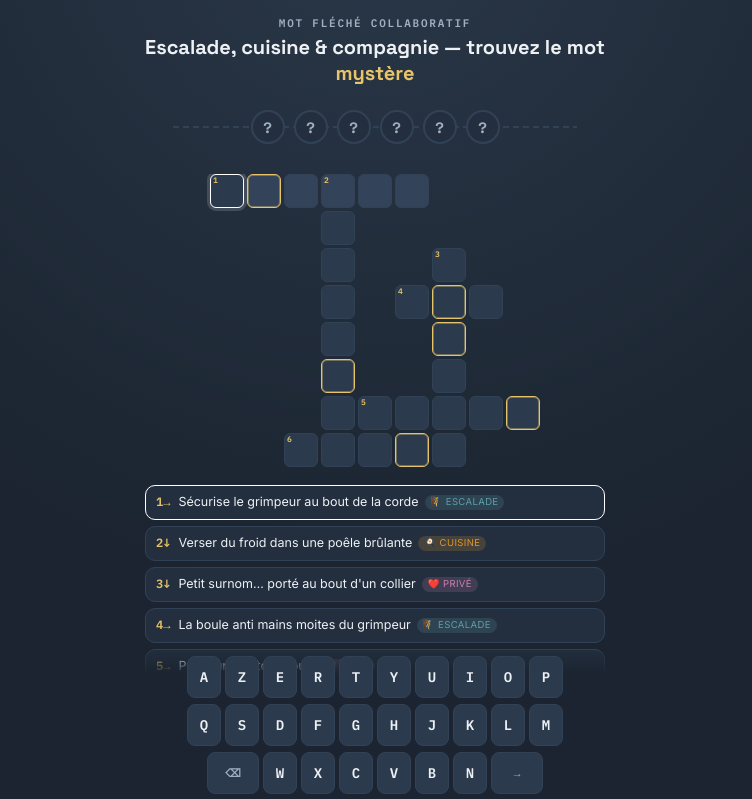
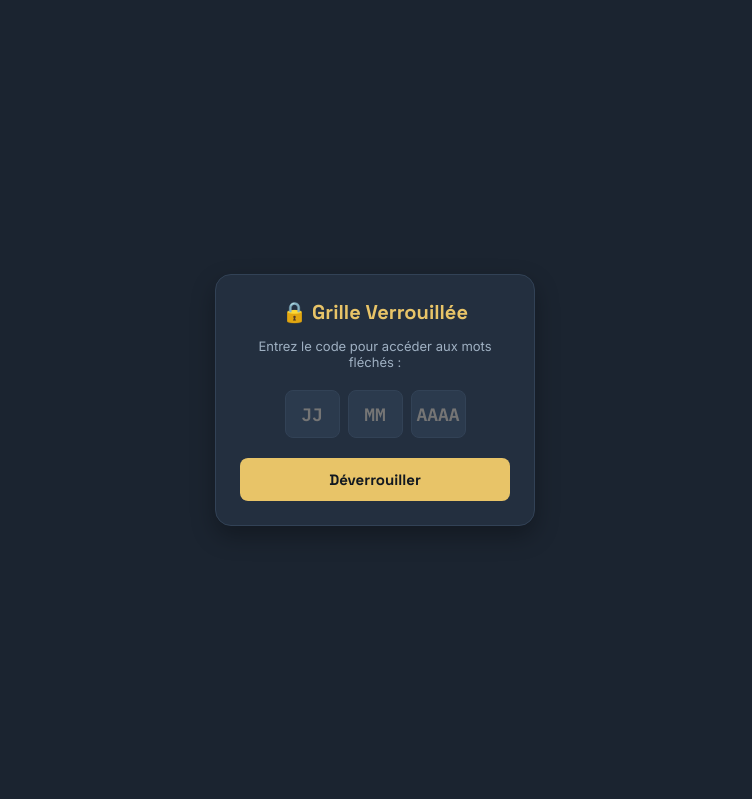
Before and after one commit to Suiko360/Poppy-fleche, a plain HTML site: page index.html in a window 1280 px wide. Shown: the top 799 px of the page, without its empty margins (265-1017 px from the left). Drawn offline with Linux system fonts and the light colour scheme; no server answers.

Commit message:
Update index.html

```diff
--- a/index.html
+++ b/index.html
@@ -3,7 +3,7 @@
 <head>
 <meta charset="UTF-8">
 <meta name="viewport" content="width=device-width, initial-scale=1, maximum-scale=1, user-scalable=no">
-<title>Mot fléché — Le mot mystère</title>
+<title>Mots Fléchés</title>
 <link rel="preconnect" href="https://fonts.googleapis.com">
 <link href="https://fonts.googleapis.com/css2?family=Space+Grotesk:wght@500;700&family=Inter:wght@400;500;600&family=IBM+Plex+Mono:wght@600&display=swap" rel="stylesheet">
 <style>
@@ -13,131 +13,132 @@
     --card-2:#2b3a4d;
     --ink:#eef1f4;
     --ink-dim:#9fb0c2;
-    --escalade:#5f9ea8;
-    --cuisine:#e0972c;
-    --prive:#c97fb0;
     --gold:#e8c468;
     --green:#4caf7d;
     --line:#324256;
+    --clue-bg:#2d3a4b;
   }
   *{box-sizing:border-box;-webkit-tap-highlight-color:transparent;}
-  html,body{margin:0;padding:0;}
-  body{
-    background:radial-gradient(circle at 50% -10%, #2a3849 0%, var(--bg) 55%);
-    color:var(--ink);
-    font-family:'Inter',sans-serif;
-    min-height:100vh;
-    display:flex;flex-direction:column;align-items:center;
-    padding:16px 10px calc(env(safe-area-inset-bottom,0) + 10px);
+  html,body{margin:0;padding:0;background:var(--bg);color:var(--ink);font-family:'Inter',sans-serif;min-height:100vh;}
+
+  /* Lock Screen */
+  #lock-screen {
+    position:fixed;inset:0;background:var(--bg);z-index:9999;
+    display:flex;flex-direction:column;align-items:center;justify-content:center;padding:20px;
   }
-  .wrap{width:100%;max-width:460px;}
+  .lock-box {
+    background:var(--card);border:1px solid var(--line);border-radius:16px;
+    padding:24px;text-align:center;width:100%;max-width:320px;box-shadow:0 10px 25px rgba(0,0,0,0.3);
+  }
+  .lock-box h2{font-family:'Space Grotesk',sans-serif;margin:0 0 10px;font-size:20px;color:var(--gold);}
+  .lock-box p{font-size:13px;color:var(--ink-dim);margin-bottom:20px;}
+  .code-inputs{display:flex;justify-content:center;gap:8px;margin-bottom:20px;}
+  .code-inputs input{
+    width:55px;height:48px;background:var(--card-2);border:1px solid var(--line);
+    border-radius:8px;color:#fff;text-align:center;font-family:'IBM Plex Mono',monospace;
+    font-size:18px;font-weight:700;
+  }
+  .lock-btn{
+    width:100%;background:var(--gold);color:#121820;border:none;padding:12px;
+    border-radius:8px;font-family:'Space Grotesk',sans-serif;font-weight:700;font-size:15px;cursor:pointer;
+  }
+  .lock-error{color:#e0645f;font-size:12px;margin-top:10px;display:none;}
 
-  header{text-align:center;margin-bottom:10px;}
-  header .eyebrow{font-family:'IBM Plex Mono',monospace;font-size:11px;letter-spacing:.16em;color:var(--ink-dim);text-transform:uppercase;}
-  header h1{font-family:'Space Grotesk',sans-serif;font-size:20px;margin:4px 0 0;font-weight:700;}
-  header h1 span{color:var(--gold);}
+  /* Floating Progress Bar */
+  .top-bar {
+    position:sticky;top:0;left:0;right:0;z-index:100;
+    background:rgba(27,36,48,0.95);backdrop-filter:blur(8px);
+    border-bottom:1px solid var(--line);padding:10px 16px;display:none;
+  }
+  .progress-info{display:flex;justify-content:space-between;font-size:12px;font-family:'IBM Plex Mono',monospace;margin-bottom:6px;}
+  .progress-bg{width:100%;height:8px;background:var(--card-2);border-radius:4px;overflow:hidden;}
+  .progress-fill{height:100%;width:0%;background:linear-gradient(90deg, var(--gold), var(--green));transition:width 0.3s ease;}
 
-  .mystery{position:relative;display:flex;justify-content:center;gap:9px;padding:14px 8px;margin:10px 0 16px;}
-  .mystery::before{content:"";position:absolute;top:50%;left:6%;right:6%;height:2px;
-    background:repeating-linear-gradient(90deg,var(--line) 0 6px,transparent 6px 10px);transform:translateY(-1px);z-index:0;}
-  .ring{position:relative;z-index:1;width:34px;height:34px;border-radius:50%;border:2px solid var(--line);
-    background:var(--card);display:flex;align-items:center;justify-content:center;
-    font-family:'Space Grotesk',sans-serif;font-weight:700;font-size:15px;color:var(--ink-dim);transition:.25s;}
-  .ring.found{border-color:var(--gold);background:linear-gradient(160deg,#3a3120,#2b2618);color:var(--gold);
-    box-shadow:0 0 0 3px rgba(232,196,104,.15);}
+  /* Main Container */
+  .wrap{width:100%;max-width:500px;margin:0 auto;padding:16px 8px 120px;display:flex;flex-direction:column;align-items:center;}
+  header{text-align:center;margin-bottom:16px;}
+  header h1{font-family:'Space Grotesk',sans-serif;font-size:20px;margin:0;font-weight:700;}
 
-  /* ---- Grille de mots croisés ---- */
-  .grid-scroll{width:100%;overflow-x:auto;padding-bottom:4px;}
-  #grid{
-    display:grid;
-    gap:3px;
-    margin:0 auto;
-    width:max-content;
+  /* Grid Layout */
+  .grid-scroll{width:100%;overflow-x:auto;padding:10px 0;}
+  #grid{display:grid;gap:2px;margin:0 auto;width:max-content;}
+
+  .cell{
+    width:38px;height:38px;border-radius:4px;display:flex;align-items:center;
+    justify-content:center;font-family:'Space Grotesk',sans-serif;font-weight:700;font-size:15px;
+    position:relative;user-select:none;
   }
-  .cell{
-    width:34px;height:34px;
-    border-radius:6px;
-    display:flex;align-items:center;justify-content:center;
-    font-family:'Space Grotesk',sans-serif;font-weight:700;font-size:16px;
-    position:relative;
+  .cell.letter{background:var(--card-2);border:1.5px solid var(--line);color:var(--ink);cursor:pointer;}
+  .cell.blocked{background:transparent;}
+  .cell.clue-cell{
+    background:var(--clue-bg);border:1px solid var(--line);
+    font-size:8px;line-height:1.05;text-align:center;padding:2px;
+    color:var(--gold);font-weight:600;display:flex;flex-direction:column;
+    align-items:center;justify-content:center;word-break:break-word;
   }
-  .cell.letter{
-    background:var(--card-2);
-    border:1.5px solid var(--line);
-    color:var(--ink);
-    cursor:pointer;
-  }
-  .cell.blocked{background:transparent;}
-  .cell.target{border-color:var(--gold);box-shadow:inset 0 0 0 1px rgba(232,196,104,.4);}
-  .cell.active{border-color:#fff;box-shadow:0 0 0 3px rgba(255,255,255,.15);}
+  .clue-arrow{font-size:10px;color:var(--ink);margin-top:1px;}
+  .cell.active{border-color:#fff!important;box-shadow:0 0 0 2px rgba(255,255,255,0.4);}
   .cell.wordlit:not(.active){background:#33445a;}
-  .cell.correct{border-color:var(--green)!important;background:rgba(76,175,125,.18)!important;}
-  .num{
-    position:absolute;top:1px;left:2px;
-    font-family:'IBM Plex Mono',monospace;
-    font-size:8px;font-weight:600;color:var(--gold);
-    line-height:1;
-  }
+  .cell.correct{border-color:var(--green)!important;background:rgba(76,175,125,0.25)!important;}
 
-  /* ---- Légende des définitions ---- */
-  .legend{margin-top:14px;display:flex;flex-direction:column;gap:6px;}
-  .legend-item{
-    background:var(--card);border:1px solid var(--line);border-radius:10px;
-    padding:8px 10px;font-size:12.5px;line-height:1.35;display:flex;gap:8px;align-items:flex-start;
-    cursor:pointer;
-  }
-  .legend-item.sel{border-color:#fff;}
-  .legend-item b{font-family:'IBM Plex Mono',monospace;color:var(--gold);flex-shrink:0;font-size:12px;}
-  .legend-item .tag{
-    display:inline-block;font-size:9.5px;text-transform:uppercase;letter-spacing:.04em;
-    padding:1px 6px;border-radius:20px;margin-left:6px;vertical-align:middle;
-  }
-  .tag.escalade{background:rgba(95,158,168,.18);color:var(--escalade);}
-  .tag.cuisine{background:rgba(224,151,44,.18);color:var(--cuisine);}
-  .tag.prive{background:rgba(201,127,176,.18);color:var(--prive);}
+  #win{display:none;text-align:center;background:var(--card);border:1px solid var(--gold);border-radius:12px;padding:16px;margin:16px 0;width:100%;}
+  #win h2{font-family:'Space Grotesk',sans-serif;color:var(--gold);margin:0 0 4px;font-size:18px;}
 
-  .status-line{text-align:center;font-family:'IBM Plex Mono',monospace;font-size:12px;color:var(--ink-dim);margin:12px 0 4px;min-height:16px;}
+  .reset{display:block;margin:12px auto;background:none;border:1px solid var(--line);color:var(--ink-dim);
+    font-family:'IBM Plex Mono',monospace;font-size:11px;padding:6px 12px;border-radius:16px;cursor:pointer;}
 
-  #win{display:none;text-align:center;background:linear-gradient(160deg,#2b2618,#1e2530);
-    border:1px solid var(--gold);border-radius:14px;padding:16px;margin:6px 0 14px;}
-  #win h2{font-family:'Space Grotesk',sans-serif;color:var(--gold);margin:0 0 4px;font-size:20px;}
-  #win p{margin:0;color:var(--ink-dim);font-size:13px;}
+  /* Keyboard */
+  #keyboard{position:fixed;bottom:0;left:0;right:0;z-index:90;background:var(--bg);border-top:1px solid var(--line);padding:8px 4px calc(env(safe-area-inset-bottom,4px) + 4px);}
+  .kb-row{display:flex;justify-content:center;gap:3px;margin-bottom:4px;}
+  .key{flex:1;max-width:36px;height:42px;background:var(--card-2);border:1px solid var(--line);border-radius:6px;
+    color:var(--ink);font-family:'IBM Plex Mono',monospace;font-weight:600;font-size:13px;
+    display:flex;align-items:center;justify-content:center;cursor:pointer;}
+  .key:active{background:var(--card);}
+  .key.wide{max-width:50px;font-size:11px;color:var(--ink-dim);}
 
-  .reset{display:block;margin:10px auto 12px;background:none;border:1px solid var(--line);color:var(--ink-dim);
-    font-family:'IBM Plex Mono',monospace;font-size:11px;letter-spacing:.05em;padding:7px 14px;border-radius:20px;cursor:pointer;}
-
-  #keyboard{position:sticky;bottom:0;width:100%;max-width:460px;
-    background:linear-gradient(180deg, rgba(27,36,48,0) 0%, var(--bg) 18%);padding-top:8px;margin-top:auto;}
-  .kb-row{display:flex;justify-content:center;gap:4px;margin-bottom:6px;}
-  .key{flex:1;max-width:34px;height:42px;background:var(--card-2);border:1px solid var(--line);border-radius:8px;
-    color:var(--ink);font-family:'IBM Plex Mono',monospace;font-weight:600;font-size:14px;
-    display:flex;align-items:center;justify-content:center;cursor:pointer;user-select:none;}
-  .key:active{background:var(--card);}
-  .key.wide{max-width:52px;font-size:11px;color:var(--ink-dim);}
-
-  .conn{text-align:center;font-family:'IBM Plex Mono',monospace;font-size:10px;color:var(--ink-dim);opacity:.7;margin-bottom:6px;}
+  .conn{text-align:center;font-family:'IBM Plex Mono',monospace;font-size:10px;color:var(--ink-dim);margin-top:6px;}
   .conn.on::before{content:"● ";color:var(--green);}
   .conn.off::before{content:"● ";color:#e0645f;}
 </style>
 </head>
 <body>
+
+<!-- ÉCRAN DE DÉVERROUILLAGE -->
+<div id="lock-screen">
+  <div class="lock-box">
+    <h2>🔒 Grille Verrouillée</h2>
+    <p>Entrez le code pour accéder aux mots fléchés :</p>
+    <div class="code-inputs">
+      <input type="text" id="code-day" maxlength="2" placeholder="JJ" inputmode="numeric">
+      <input type="text" id="code-month" maxlength="2" placeholder="MM" inputmode="numeric">
+      <input type="text" id="code-year" maxlength="4" placeholder="AAAA" inputmode="numeric">
+    </div>
+    <button class="lock-btn" id="unlock-btn">Déverrouiller</button>
+    <div class="lock-error" id="lock-error">Code incorrect</div>
+  </div>
+</div>
+
+<!-- BARRE DE PROGRESSION FLOTTANTE -->
+<div class="top-bar" id="top-bar">
+  <div class="progress-info">
+    <span>PROGRESSION</span>
+    <span id="progress-text">0 / 25 mots</span>
+  </div>
+  <div class="progress-bg">
+    <div class="progress-fill" id="progress-fill"></div>
+  </div>
+</div>
+
 <div class="wrap">
   <header>
-    <div class="eyebrow">Mot fléché collaboratif</div>
-    <h1>Escalade, cuisine & compagnie — trouvez le mot <span>mystère</span></h1>
+    <h1>Mots Fléchés</h1>
   </header>
-
-  <div class="mystery" id="mystery"></div>
 
   <div class="grid-scroll"><div id="grid"></div></div>
 
-  <div class="legend" id="legend"></div>
-
-  <div class="status-line" id="statusLine"></div>
-
   <div id="win">
-    <h2>🏝️ Le mot mystère : ACORES</h2>
-    <p>Bravo, la grille est complète !</p>
+    <h2>🎉 Félicitations !</h2>
+    <p>Vous avez terminé toute la grille !</p>
   </div>
 
   <button class="reset" id="resetBtn">↺ Réinitialiser la grille</button>
@@ -146,13 +147,11 @@
 
 <div id="keyboard"></div>
 
-<!-- Firebase (compat SDK, pas de build nécessaire) -->
+<!-- Firebase -->
 <script src="https://www.gstatic.com/firebasejs/10.12.2/firebase-app-compat.js"></script>
 <script src="https://www.gstatic.com/firebasejs/10.12.2/firebase-database-compat.js"></script>
 <script>
-/* ============================================================
-   1) CONFIGURATION FIREBASE
-   ============================================================ */
+/* CONFIGURATION FIREBASE */
 const firebaseConfig = {
   apiKey: "AIzaSyB9ReBM7oG2VBIgiVapSdKELzeL6VpiVCg",
   authDomain: "poppy-fleche.firebaseapp.com",
@@ -164,71 +163,101 @@ const firebaseConfig = {
 };
 firebase.initializeApp(firebaseConfig);
 const db = firebase.database();
-const cellsRef = db.ref('motfleche/cellules'); // clé = "col_row" -> lettre
+const cellsRef = db.ref('motfleche/cellules');
 
-/* ============================================================
-   2) LES MOTS DE LA GRILLE
-   start:[col,row], dir: 'H' ou 'V', targetIndex = lettre servant au mot mystère
-   ============================================================ */
+/* CADENAS / DÉVERROUILLAGE */
+const unlockBtn = document.getElementById('unlock-btn');
+const lockScreen = document.getElementById('lock-screen');
+const topBar = document.getElementById('top-bar');
+const lockError = document.getElementById('lock-error');
+
+unlockBtn.addEventListener('click', () => {
+  const d = document.getElementById('code-day').value.padStart(2, '0');
+  const m = document.getElementById('code-month').value.padStart(2, '0');
+  const y = document.getElementById('code-year').value;
+
+  if(d === '03' && m === '08' && y === '1996'){
+    lockScreen.style.display = 'none';
+    topBar.style.display = 'block';
+  } else {
+    lockError.style.display = 'block';
+  }
+});
+
+/* STRUCTURE DES MOTS (Compactée & Croisée) */
 const words = [
-  { num:1, dir:'H', start:[0,0], answer:'BAUDAR',   clue:"Sécurise le grimpeur au bout de la corde", cat:'escalade', targetIndex:1 },
-  { num:2, dir:'V', start:[3,0], answer:'DEGLACER',  clue:"Verser du froid dans une poêle brûlante",  cat:'cuisine',  targetIndex:5 },
-  { num:3, dir:'V', start:[6,2], answer:'TORTUE',    clue:"Petit surnom… porté au bout d'un collier", cat:'prive',    targetIndex:2 },
-  { num:4, dir:'H', start:[5,3], answer:'POF',       clue:"La boule anti mains moites du grimpeur",   cat:'escalade', targetIndex:1 },
-  { num:5, dir:'H', start:[4,6], answer:'LOUTE',     clue:"Petit surnom tout doux",                   cat:'prive',    targetIndex:4 },
-  { num:6, dir:'H', start:[2,7], answer:'PRISE',     clue:"Ce qu'on agrippe sur le mur d'escalade",   cat:'escalade', targetIndex:3 },
+  { id:0, clue:"Rabbit", arrow:"→", cluePos:[0,0], start:[1,0], dir:'H', answer:'BUNNY' },
+  { id:1, clue:"Main moite", arrow:"↓", cluePos:[2,0], start:[2,1], dir:'V', answer:'POF' },
+  { id:2, clue:"Froid / Poêle", arrow:"↓", cluePos:[4,0], start:[4,1], dir:'V', answer:'DEGLACER' },
+  { id:3, clue:"Sécurise grimpeur", arrow:"→", cluePos:[3,3], start:[4,3], dir:'H', answer:'BAUDAR' },
+  { id:4, clue:"Collier", arrow:"→", cluePos:[0,2], start:[1,2], dir:'H', answer:'TORTUE' },
+  { id:5, clue:"Maxou", arrow:"↓", cluePos:[1,1], start:[1,2], dir:'V', answer:'BIDOU' }, // B croisé avec BAUDAR
+  { id:6, clue:"Baby", arrow:"→", cluePos:[0,5], start:[1,5], dir:'H', answer:'LOUTE' },
+  { id:7, clue:"Tonton", arrow:"↓", cluePos:[3,5], start:[3,6], dir:'V', answer:'NARVALO' },
+  { id:8, clue:"Amateur Sky", arrow:"→", cluePos:[2,7], start:[3,7], dir:'H', answer:'NARVALO' }, // Croise le N
+  { id:9, clue:"Titi", arrow:"→", cluePos:[0,8], start:[1,8], dir:'H', answer:'THIBAULT' },
+  { id:10, clue:"Bière Gwen", arrow:"↓", cluePos:[5,7], start:[5,8], dir:'V', answer:'JADE' },
+  { id:11, clue:"Chanteur 80'", arrow:"→", cluePos:[0,10], start:[1,10], dir:'H', answer:'GOLDMAN' },
+  { id:12, clue:"Pain montagne", arrow:"↓", cluePos:[2,9], start:[2,10], dir:'V', answer:'PAILLASSE' },
+  { id:13, clue:"Prénom ici", arrow:"→", cluePos:[1,12], start:[2,12], dir:'H', answer:'DAVID' },
+  { id:14, clue:"Pompe", arrow:"↓", cluePos:[6,11], start:[6,12], dir:'V', answer:'INSULINE' },
+  { id:15, clue:"Perdrix", arrow:"→", cluePos:[1,14], start:[2,14], dir:'H', answer:'GIBIER' },
+  { id:16, clue:"Canard", arrow:"↓", cluePos:[4,13], start:[4,14], dir:'V', answer:'SARCELLE' },
+  { id:17, clue:"100 km", arrow:"→", cluePos:[0,16], start:[1,16], dir:'H', answer:'MILLAU' },
+  { id:18, clue:"Fan cheval", arrow:"↓", cluePos:[2,15], start:[2,16], dir:'V', answer:'MATTEO' },
+  { id:19, clue:"Joe le taxi", arrow:"→", cluePos:[0,18], start:[1,18], dir:'H', answer:'VIDOU' },
+  { id:20, clue:"BV bourse", arrow:"↓", cluePos:[3,17], start:[3,18], dir:'V', answer:'BUREAU' },
+  { id:21, clue:"Rameur TV", arrow:"→", cluePos:[0,20], start:[1,20], dir:'H', answer:'RAMEUR' },
+  { id:22, clue:"Minecraft", arrow:"↓", cluePos:[5,19], start:[5,20], dir:'V', answer:'ENCHANTEMENT' },
+  { id:23, clue:"Spike", arrow:"→", cluePos:[2,22], start:[3,22], dir:'H', answer:'BALL' },
+  { id:24, clue:"Monter en", arrow:"→", cluePos:[0,24], start:[1,24], dir:'H', answer:'TETE' }
 ];
-// ordre de lecture du mot mystère A-C-O-R-E-S = index des mots dans le tableau ci-dessus
-const mysteryOrder = [0,1,3,2,4,5];
 
 function wordCells(w){
   const [c,r] = w.start;
   return w.answer.split('').map((_,i) => w.dir === 'H' ? [c+i, r] : [c, r+i]);
 }
 
-/* ============================================================
-   3) CONSTRUCTION DE LA CARTE DE CASES
-   ============================================================ */
-const cellMap = new Map(); // "col_row" -> { entries:[{wordIdx,letterIdx}], startWord, target }
+/* CARTE DE LA GRILLE */
+const cellMap = new Map();
+const clueMap = new Map();
 let maxCol = 0, maxRow = 0;
 
 words.forEach((w, wi) => {
+  const [cc, cr] = w.cluePos;
+  maxCol = Math.max(maxCol, cc); maxRow = Math.max(maxRow, cr);
+  clueMap.set(`${cc}_${cr}`, w);
+
   const cells = wordCells(w);
   cells.forEach(([c,r], li) => {
     maxCol = Math.max(maxCol, c); maxRow = Math.max(maxRow, r);
     const key = `${c}_${r}`;
-    if (!cellMap.has(key)) cellMap.set(key, { entries: [] });
-    const entry = cellMap.get(key);
-    entry.entries.push({ wordIdx: wi, letterIdx: li });
-    if (li === 0) entry.startWord = wi;
-    if (li === w.targetIndex) entry.target = wi;
+    if (!cellMap.has(key)) cellMap.set(key, []);
+    cellMap.get(key).push({ wordIdx: wi, letterIdx: li });
   });
 });
 
-/* ============================================================
-   4) RENDU DE LA GRILLE
-   ============================================================ */
+/* RENDU DE LA GRILLE */
 const gridEl = document.getElementById('grid');
-gridEl.style.gridTemplateColumns = `repeat(${maxCol+1}, 34px)`;
-gridEl.style.gridTemplateRows = `repeat(${maxRow+1}, 34px)`;
+gridEl.style.gridTemplateColumns = `repeat(${maxCol+1}, 38px)`;
+gridEl.style.gridTemplateRows = `repeat(${maxRow+1}, 38px)`;
 
 for (let r=0; r<=maxRow; r++){
   for (let c=0; c<=maxCol; c++){
     const key = `${c}_${r}`;
     const info = cellMap.get(key);
+    const clue = clueMap.get(key);
+
     const div = document.createElement('div');
     div.style.gridColumn = c+1;
     div.style.gridRow = r+1;
-    if (info){
-      div.className = 'cell letter' + (info.target !== undefined ? ' target' : '');
+
+    if (clue) {
+      div.className = 'cell clue-cell';
+      div.innerHTML = `<span>${clue.clue}</span><span class="clue-arrow">${clue.arrow}</span>`;
+    } else if (info) {
+      div.className = 'cell letter';
       div.id = `cell-${key}`;
-      div.dataset.key = key;
-      if (info.startWord !== undefined){
-        const badge = document.createElement('span');
-        badge.className = 'num';
-        badge.textContent = words[info.startWord].num;
-        div.appendChild(badge);
-      }
       div.addEventListener('click', () => onCellClick(key));
     } else {
       div.className = 'cell blocked';
@@ -237,27 +266,7 @@ for (let r=0; r<=maxRow; r++){
   }
 }
 
-/* Mot mystère (anneaux) */
-const mysteryEl = document.getElementById('mystery');
-mysteryOrder.forEach(wi => {
-  mysteryEl.insertAdjacentHTML('beforeend', `<div class="ring" id="ring-${wi}">?</div>`);
-});
-
-/* Légende des définitions */
-const legendEl = document.getElementById('legend');
-const catLabel = { escalade:'🧗 Escalade', cuisine:'🍳 Cuisine', prive:'❤️ Privé' };
-words.forEach((w, wi) => {
-  const div = document.createElement('div');
-  div.className = 'legend-item';
-  div.id = `legend-${wi}`;
-  div.innerHTML = `<b>${w.num}${w.dir === 'H' ? '→' : '↓'}</b><span>${w.clue}<span class="tag ${w.cat}">${catLabel[w.cat]}</span></span>`;
-  div.addEventListener('click', () => selectWord(wi, 0));
-  legendEl.appendChild(div);
-});
-
-/* ============================================================
-   5) NAVIGATION / SÉLECTION
-   ============================================================ */
+/* SELECTION / NAVIGATION */
 let currentWord = 0;
 let currentPos = 0;
 
@@ -265,32 +274,29 @@ function selectWord(wi, pos){
   currentWord = wi; currentPos = pos;
   document.querySelectorAll('.cell.wordlit').forEach(c => c.classList.remove('wordlit'));
   document.querySelectorAll('.cell.active').forEach(c => c.classList.remove('active'));
-  document.querySelectorAll('.legend-item.sel').forEach(c => c.classList.remove('sel'));
+
   const cells = wordCells(words[wi]);
   cells.forEach(([c,r]) => document.getElementById(`cell-${c}_${r}`)?.classList.add('wordlit'));
   const [c,r] = cells[pos];
   document.getElementById(`cell-${c}_${r}`)?.classList.add('active');
-  document.getElementById(`legend-${wi}`)?.classList.add('sel');
 }
 
 function onCellClick(key){
-  const info = cellMap.get(key);
-  const candidates = [...new Set(info.entries.map(e => e.wordIdx))];
-  let wi;
-  if (candidates.includes(currentWord)) {
-    wi = candidates.length > 1 ? candidates.find(w => w !== currentWord) : currentWord;
-  } else {
-    wi = candidates[0];
-  }
-  const entry = info.entries.find(e => e.wordIdx === wi);
+  const entries = cellMap.get(key);
+  if(!entries) return;
+
+  const candidates = [...new Set(entries.map(e => e.wordIdx))];
+  let wi = candidates.includes(currentWord) && candidates.length > 1
+    ? candidates.find(w => w !== currentWord)
+    : candidates[0];
+
+  const entry = entries.find(e => e.wordIdx === wi);
   selectWord(wi, entry.letterIdx);
 }
 
 selectWord(0, 0);
 
-/* ============================================================
-   6) CLAVIER VIRTUEL AZERTY
-   ============================================================ */
+/* CLAVIER VIRTUEL */
 const rows = [
   ['A','Z','E','R','T','Y','U','I','O','P'],
   ['Q','S','D','F','G','H','J','K','L','M'],
@@ -329,9 +335,7 @@ function writeCell(c,r,val){
   cellsRef.child(`${c}_${r}`).set(val.toUpperCase());
 }
 
-/* ============================================================
-   7) SYNCHRONISATION TEMPS RÉEL (Firebase)
-   ============================================================ */
+/* FIREBASE TEMPS REEL */
 let localData = {};
 cellsRef.on('value', (snapshot) => {
   localData = snapshot.val() || {};
@@ -345,53 +349,32 @@ db.ref('.info/connected').on('value', (snap) => {
 });
 
 function render(){
-  // écrire les lettres dans les cases
-  cellMap.forEach((info, key) => {
+  cellMap.forEach((_, key) => {
     const el = document.getElementById(`cell-${key}`);
     if (el) el.textContent = localData[key] || '';
-    // ré-ajouter le badge de numéro par-dessus si besoin
-    if (info.startWord !== undefined && el && !el.querySelector('.num')){
-      const badge = document.createElement('span');
-      badge.className = 'num';
-      badge.textContent = words[info.startWord].num;
-      el.appendChild(badge);
-    }
   });
 
   let solvedCount = 0;
-  words.forEach((w, wi) => {
+  words.forEach((w) => {
     const cells = wordCells(w);
     const filled = cells.map(([c,r]) => localData[`${c}_${r}`] || '').join('');
     const isCorrect = filled === w.answer;
     cells.forEach(([c,r]) => {
-      document.getElementById(`cell-${c}_${r}`)?.classList.toggle('correct', isCorrect);
+      if(isCorrect) document.getElementById(`cell-${c}_${r}`)?.classList.add('correct');
     });
-    document.getElementById(`legend-${wi}`)?.classList.toggle('correct', isCorrect);
     if (isCorrect) solvedCount++;
-
-    // anneau du mot mystère : dès que la lettre cible est correcte
-    const [tc,tr] = cells[w.targetIndex];
-    const targetVal = localData[`${tc}_${tr}`] || '';
-    const ring = document.getElementById(`ring-${wi}`);
-    if (ring){
-      if (targetVal === w.answer[w.targetIndex]){
-        ring.textContent = targetVal;
-        ring.classList.add('found');
-      } else {
-        ring.textContent = '?';
-        ring.classList.remove('found');
-      }
-    }
   });
 
-  const statusLine = document.getElementById('statusLine');
+  // Mise à jour de la barre flottante de progression
+  const pct = Math.round((solvedCount / words.length) * 100);
+  document.getElementById('progress-fill').style.width = pct + '%';
+  document.getElementById('progress-text').textContent = `${solvedCount} / ${words.length} mots`;
+
   const winEl = document.getElementById('win');
   if (solvedCount === words.length){
     winEl.style.display = 'block';
-    statusLine.textContent = '';
   } else {
     winEl.style.display = 'none';
-    statusLine.textContent = `${solvedCount} / ${words.length} mots trouvés`;
   }
 }
 
```
